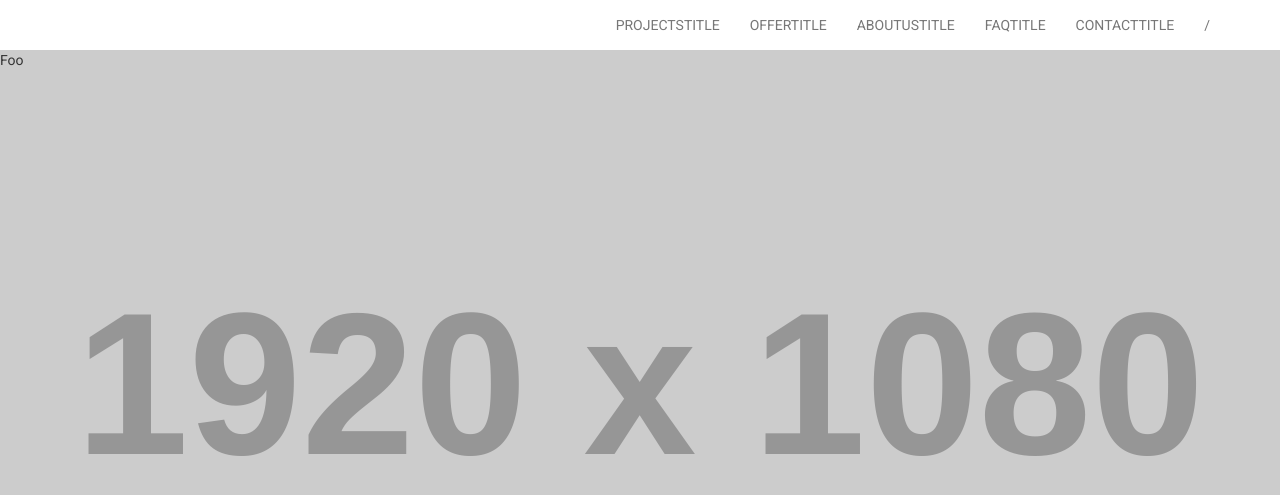
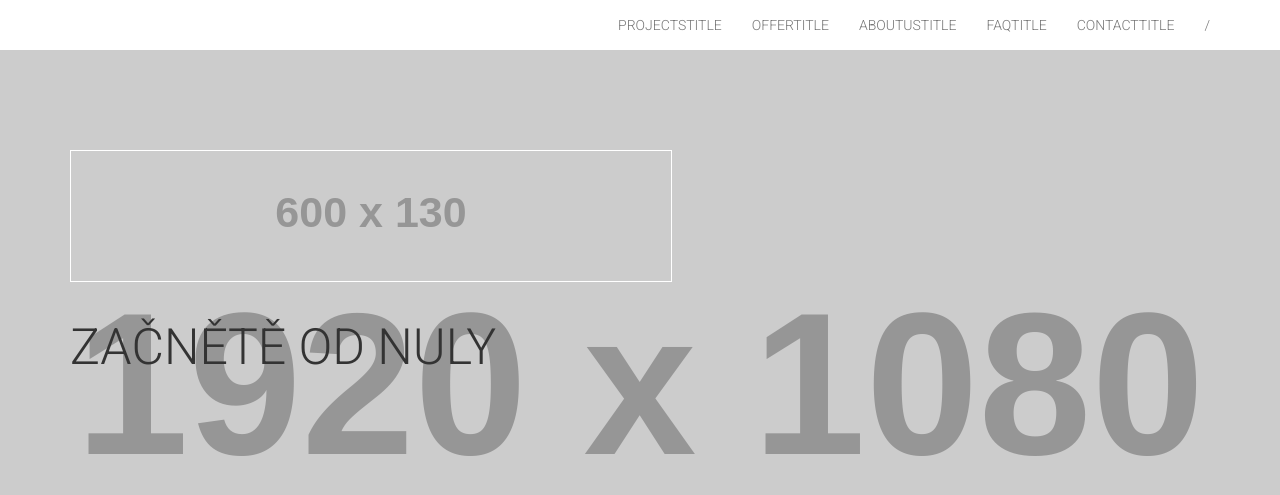
Before and after one commit to david-dusek/nula, a PHP site: template app/templates/home/homepage.twig in a window 1280 px wide. Shown: the top 495 px of the page. Run offline with PHP 8.4, Linux system fonts and the light colour scheme; the template is opened without the code that fills it, so the values that code supplies are empty; grey boxes labelled with a size stand in for pictures from a placeholder-image service; some libraries are stand-ins or nearby versions.

Commit message:
Nastylování úvodky se zastupnými obrázky

```diff
--- a/app/templates/base.twig
+++ b/app/templates/base.twig
@@ -9,7 +9,7 @@
       <meta name="description" content="">
       <meta name="author" content="">
       <link href="https://maxcdn.bootstrapcdn.com/bootstrap/3.3.7/css/bootstrap.min.css" rel="stylesheet" integrity="sha384-BVYiiSIFeK1dGmJRAkycuHAHRg32OmUcww7on3RYdg4Va+PmSTsz/K68vbdEjh4u" crossorigin="anonymous">
-      <link href="https://fonts.googleapis.com/css?family=Roboto" rel="stylesheet">
+      <link rel='stylesheet' id='redux-google-fonts-css'  href='http://fonts.googleapis.com/css?family=Roboto%3A100%2C300%2C400%2C500%2C700%2C900%2C100italic%2C300italic%2C400italic%2C500italic%2C700italic%2C900italic%7COpen+Sans&#038;subset=latin&#038;ver=3.9.17' type='text/css' media='all' />
       <link href="/css/languages.min.css" rel="stylesheet">
       <link href="/css/font-awesome.min.css" rel="stylesheet">
       <link href="/css/main.css" rel="stylesheet">
--- a/app/templates/home/homepage.twig
+++ b/app/templates/home/homepage.twig
@@ -8,17 +8,19 @@
     <meta name="description" content="">
     <meta name="author" content="">
     <link href="https://maxcdn.bootstrapcdn.com/bootstrap/3.3.7/css/bootstrap.min.css" rel="stylesheet" integrity="sha384-BVYiiSIFeK1dGmJRAkycuHAHRg32OmUcww7on3RYdg4Va+PmSTsz/K68vbdEjh4u" crossorigin="anonymous">
-    <link href="https://fonts.googleapis.com/css?family=Roboto" rel="stylesheet">
+    <link rel='stylesheet' id='redux-google-fonts-css'  href='http://fonts.googleapis.com/css?family=Roboto%3A100%2C300%2C400%2C500%2C700%2C900%2C100italic%2C300italic%2C400italic%2C500italic%2C700italic%2C900italic%7COpen+Sans&#038;subset=latin&#038;ver=3.9.17' type='text/css' media='all' />
     <link href="/css/languages.min.css" rel="stylesheet">
     <link href="/css/main.css" rel="stylesheet">
     <link href="/css/font-awesome.min.css" rel="stylesheet">
     <link href="/css/main.css" rel="stylesheet">
-    <link href="/css/full.css" rel="stylesheet">
+    <link href="/css/homepage.css" rel="stylesheet">
   </head>
   <body>
     {% include 'components/navigation.twig' with { 'showHeaderLogo' : false } %}
-
-    Foo
+    <div class="container homepage-content">
+      <img src="http://placehold.it/600x130" alt="logo">
+      <p>ZAČNĚTĚ OD NULY</p>
+    </div>
 
     <script src="https://code.jquery.com/jquery-3.2.1.min.js" integrity="sha256-hwg4gsxgFZhOsEEamdOYGBf13FyQuiTwlAQgxVSNgt4=" crossorigin="anonymous"></script>
     <script src="https://maxcdn.bootstrapcdn.com/bootstrap/3.3.7/js/bootstrap.min.js" integrity="sha384-Tc5IQib027qvyjSMfHjOMaLkfuWVxZxUPnCJA7l2mCWNIpG9mGCD8wGNIcPD7Txa" crossorigin="anonymous"></script>
--- a/public/css/full.css
+++ b/public/css/homepage.css
@@ -15,3 +15,16 @@ body {
     background-size: cover;
     -o-background-size: cover;
 }
+
+.homepage-content {
+  padding-top: 100px;
+  font-size: 50px;
+}
+
+.homepage-content img {
+  border: solid 1px #fff;
+}
+
+.homepage-content p {
+  margin-top: 30px;
+}
--- a/public/css/main.css
+++ b/public/css/main.css
@@ -1,6 +1,6 @@
 body {
   font-family: 'Roboto', sans-serif;
-  font-weight: 100;
+  font-weight: 300;
 }
 
 body {
```
